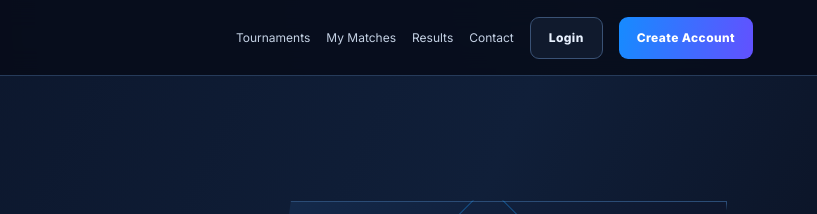
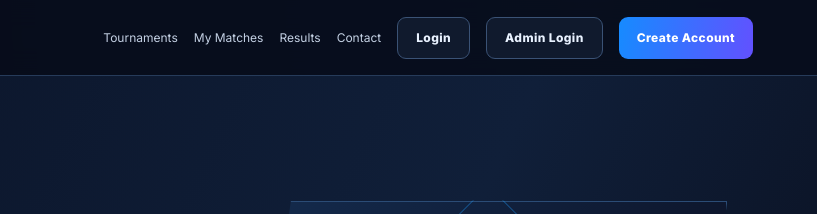
Before and after one commit to jornaabdullah-hub/AE-Free-Fire-ARENA, a website: page index.html in a window 1280 px wide. Shown: the top 214 px of the page, 463-1280 px from the left. Drawn offline with nearby package versions, Linux system fonts and the light colour scheme; no server answers; a web font is replaced by a local one.

Commit message:
Update index.html

```diff
--- a/index.html
+++ b/index.html
@@ -18,6 +18,7 @@
   <nav id="mainNav">
     <a href="#tournaments">Tournaments</a><a href="#myMatches">My Matches</a><a href="#results">Results</a><a href="#contact">Contact</a>
     <button id="loginOpen" class="btn btn-outline" type="button">Login</button>
+    <button id="adminLoginOpen" class="btn btn-outline" type="button">Admin Login</button>
     <button id="signupOpen" class="btn btn-primary" type="button">Create Account</button>
     <button id="logoutBtn" class="btn btn-outline hidden" type="button">Logout</button>
   </nav>
@@ -158,4 +159,4 @@
 <div id="toast" class="toast" role="status" aria-live="polite"></div>
 <script type="module" src="./app.js"></script>
 </body>
-</html>
+  </html>
```
